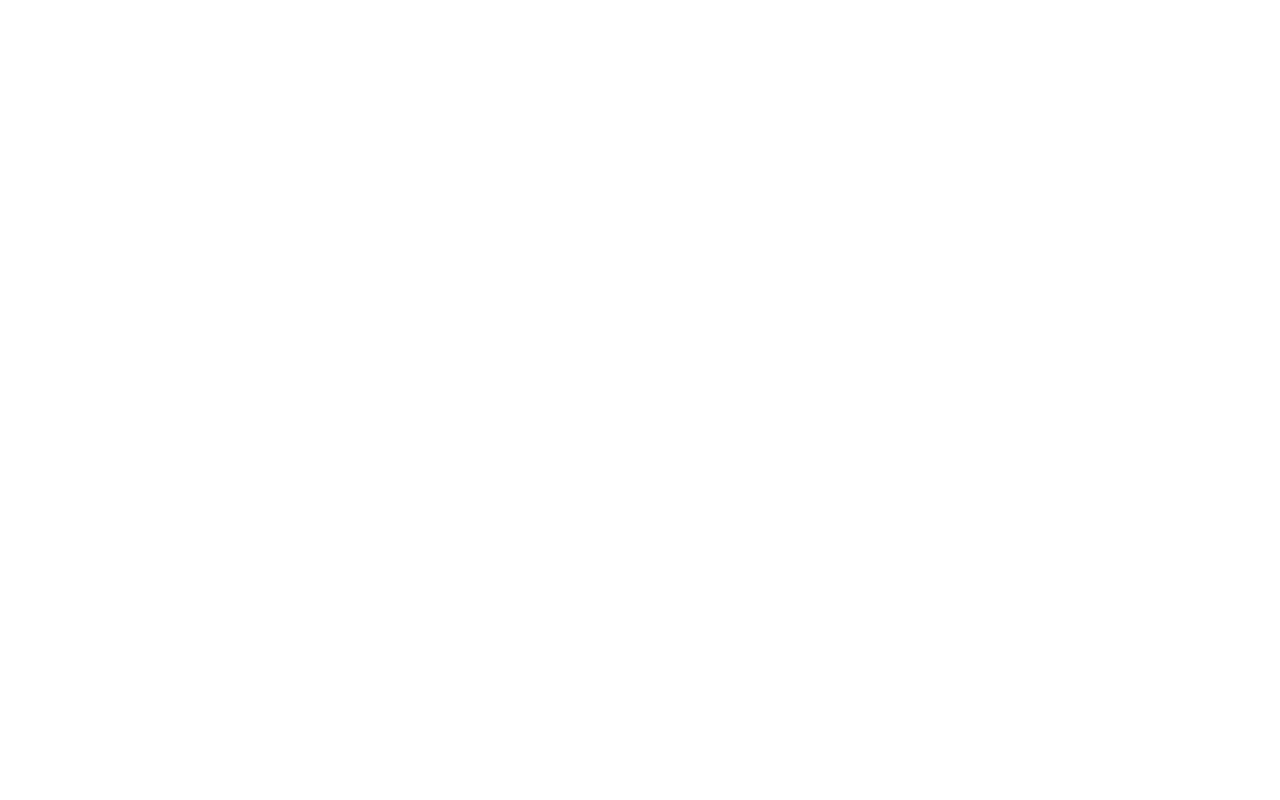
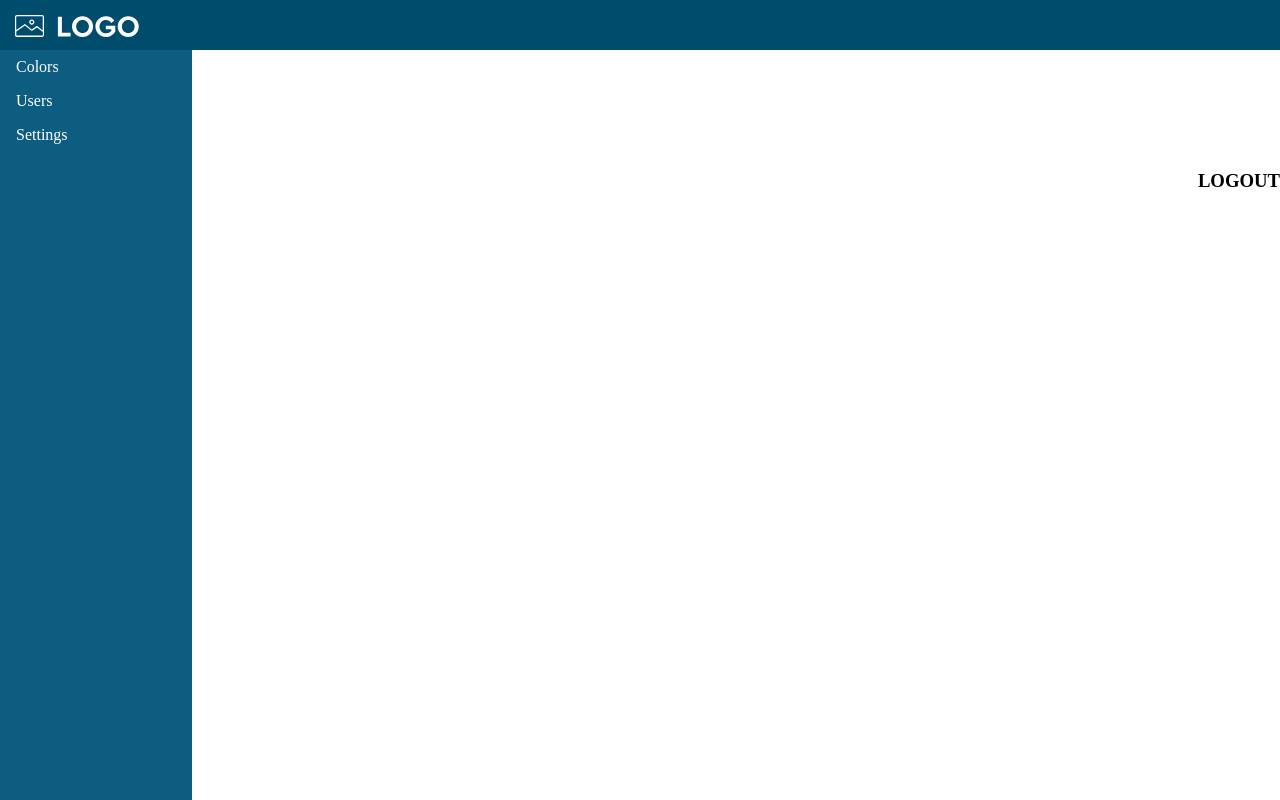
Before and after one commit to lumoswitch/dashboard_app, a plain HTML site: page index.html in a window 1280 px wide. Drawn offline with Linux system fonts and the light colour scheme.

Commit message:
[update] basic layout created

```diff
--- a/assets/app.css
+++ b/assets/app.css
@@ -8,3 +8,70 @@
 	--border-color: #ccc;
 	--table-accent: #f5f5f5; /* applies to table row zebra-striping style */
 }
+
+body {
+	margin: 0;
+}
+
+header{
+	background-color: var(--secondary);
+	height: 50px;
+}
+
+header > h4 {
+	float: left;
+}
+
+.logo{
+	padding: 15px;
+}
+
+.logo > h2 {
+	display: block;
+	color: white;
+	text-align: center;
+	padding: 14px 16px;
+	text-decoration: none;
+}
+
+.user_logout{
+	float: right;
+}
+
+nav{
+	background-color: var(--nav-background-color);
+	margin: 0;
+	padding: 0;
+	width: 15%;
+	position: fixed;
+	height: 100%;
+	overflow: auto;
+}
+
+ul {
+	list-style-type: none;
+	margin: 0;
+	padding: 0;
+	width: 15%;
+	background-color: var(--nav-background-color);
+	position: fixed;
+	height: 100%;
+	overflow: auto;
+}
+
+li > a {
+	color: white;
+	display: block;
+	padding: 8px 16px;
+	text-decoration: none;
+}
+
+/* li > a.active {
+	background-color: #4CAF50;
+	color: white;
+}
+
+li > a:hover:not(.active) {
+	background-color: #555;
+	color: white;
+} */
--- a/index.html
+++ b/index.html
@@ -6,8 +6,41 @@
     <meta name="viewport" content="width=device-width, user-scalable=no, initial-scale=1.0, maximum-scale=1.0, minimum-scale=1.0">
     <meta http-equiv="X-UA-Compatible" content="ie=edge">
     <title>Dashboard</title>
+    <link rel="stylesheet" href="./assets/app.css">
 </head>
 <body>
 
+    <header>
+        <div class="logo">
+            <img src="./assets/logo.svg" alt="logo">
+            <h2>DASHBOARD</h2>
+        </div>
+        <div class="user_logout">
+            <h3>LOGOUT</h3>
+        </div>
+    </header>
+    <nav>
+        <ul>
+            <li><a href="#colors">Colors</a></li>
+            <li><a href="#users">Users</a></li>
+            <li><a href="#settings">Settings</a></li>
+        </ul>
+        <footer>2020 NETMECHANICS</footer>
+    </nav>
+
+    <main>
+        <section>
+            <h3>Welcome</h3>
+        </section>
+
+        <section class="colors"></section>
+
+        <section class="users"></section>
+
+        <section class="settings"></section>
+    </main>
+
+
 </body>
+<script src="./assets/app.js"></script>
 </html>
```
